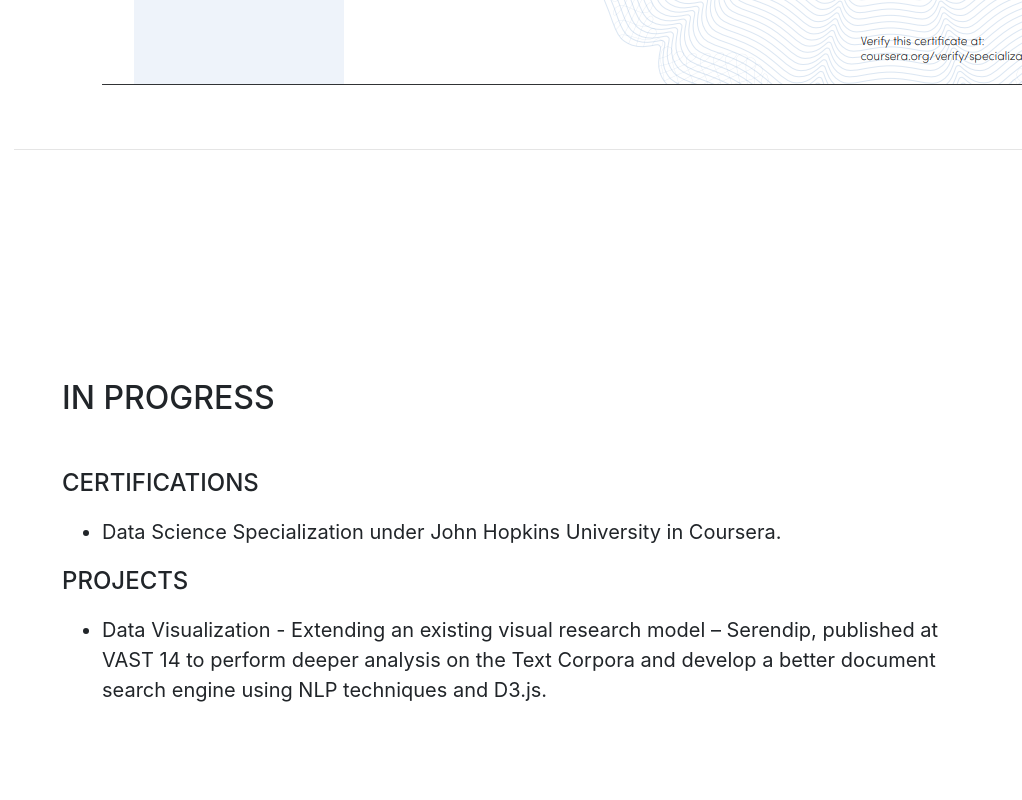
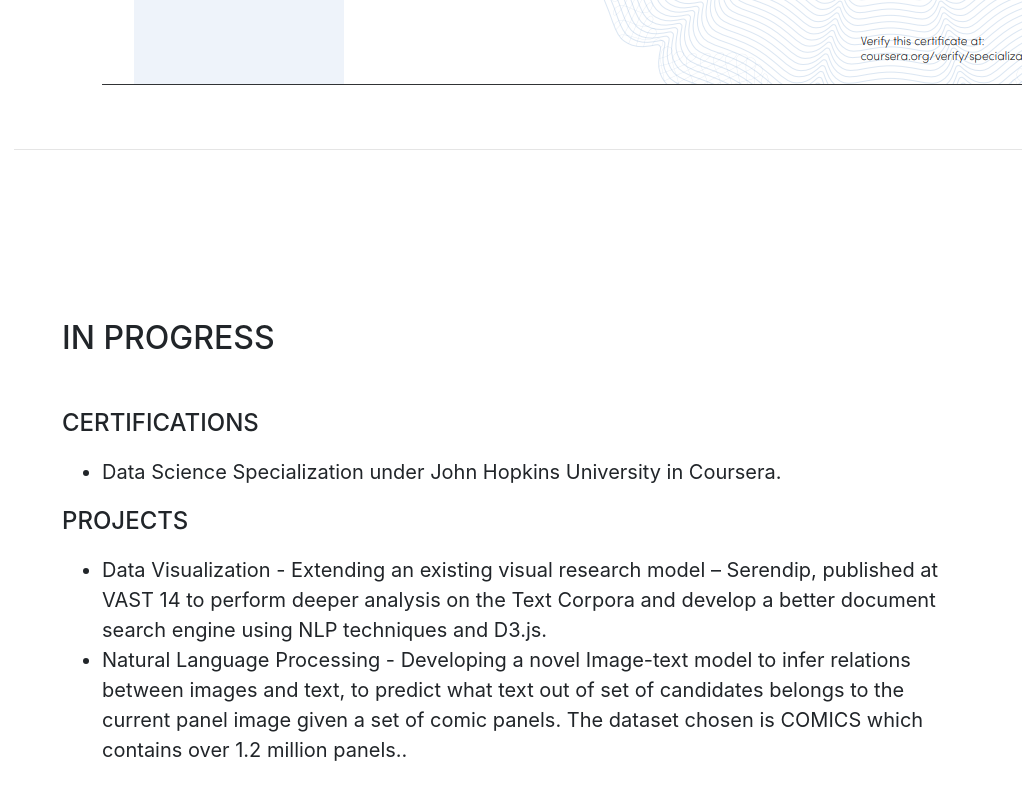
Before and after one commit to aravind2403/portfolio, a website with bundled scripts: page index.html in a window 1280 px wide. Shown: the part 6234-7034 px from the top of the page, without its empty margins (258-1280 px from the left). Built offline with nearby package versions, Linux system fonts and the light colour scheme; a web font is replaced by a local one.

Commit message:
Update index.html

```diff
--- a/index.html
+++ b/index.html
@@ -298,7 +298,8 @@ based on keywords which are not available after parsing.</li>
            <ul style="list-style-type:disc;font-size: 20px">
            <li  style="font-size: 20px"> Data Visualization - Extending an existing visual research model – Serendip, published at VAST 14 to perform deeper analysis
 on the Text Corpora and develop a better document search engine using NLP techniques and D3.js.</li>
-
+           <li  style="font-size: 20px"> Natural Language Processing - Developing a novel Image-text model to infer relations between images and text, to predict what text out of set of
+candidates belongs to the current panel image given a set of comic panels. The dataset chosen is COMICS which contains over 1.2 million panels..</li>
             </ul>
 
 
```
